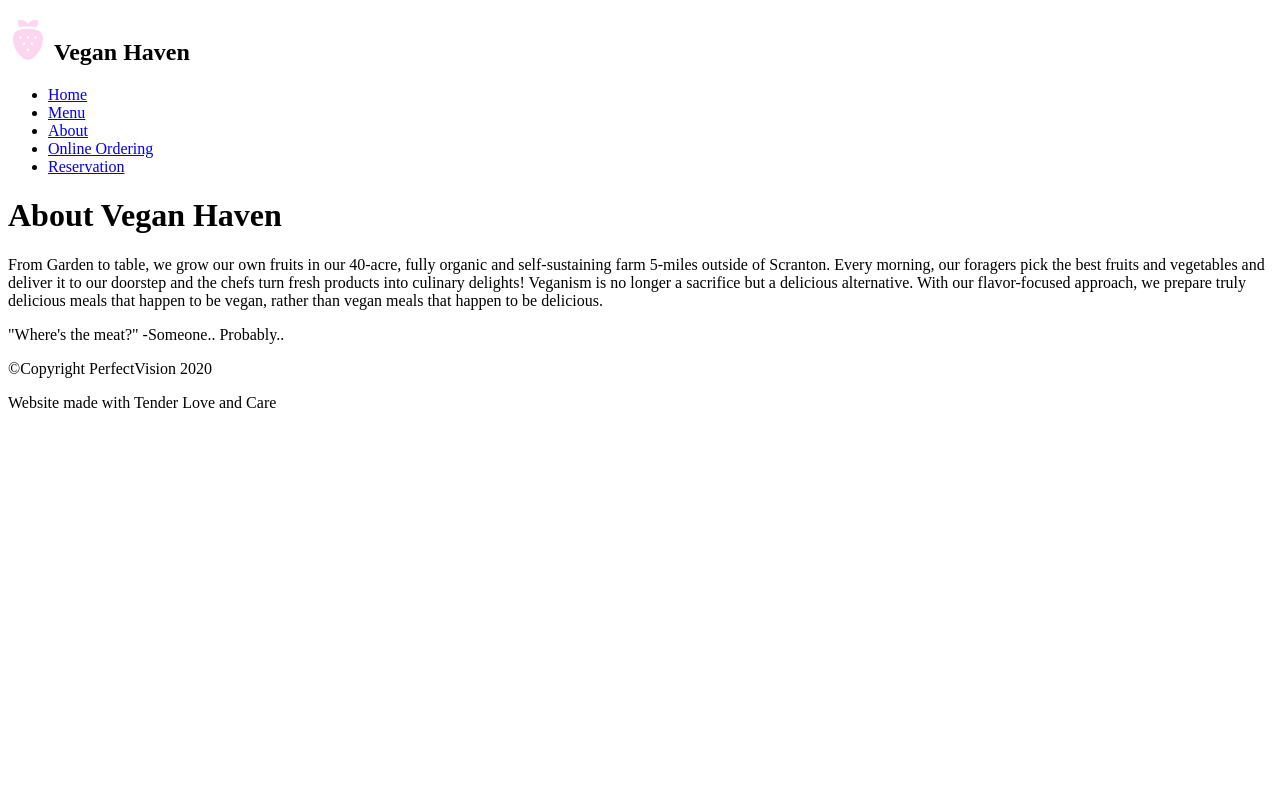
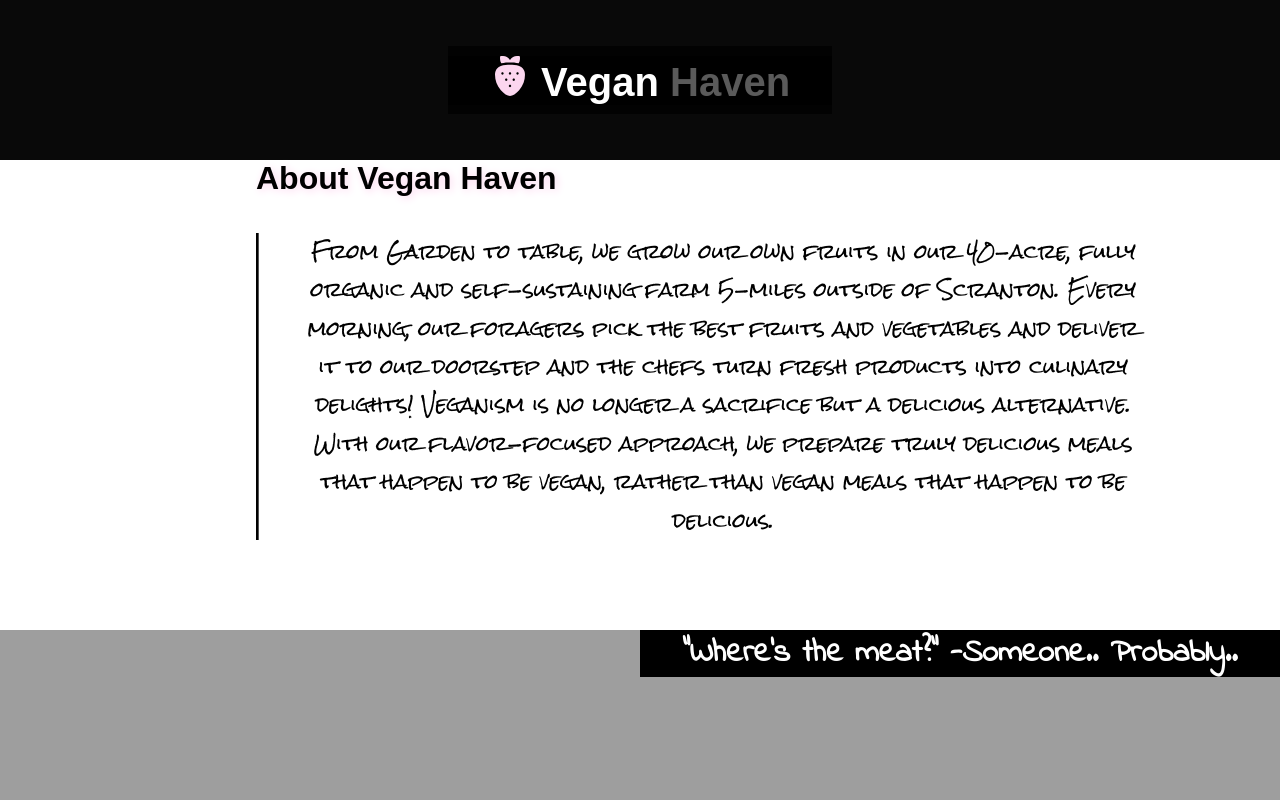
Before and after one commit to alfredpitchfork/VeganHaven.v.2, a website: page about.html in a window 1280 px wide. Shown: the top 800 px of the page. Drawn offline with Linux system fonts and the light colour scheme; the site is published under a folder, as on GitHub Pages, so addresses that start at the root find nothing; a web font is replaced by a local one.

Commit message:
Fixed hrefs

```diff
--- a/about.html
+++ b/about.html
@@ -4,7 +4,7 @@
 <head>
     <meta charset="UTF-8">
     <meta name="viewport" content="width=device-width, initial-scale=1.0">
-    <link rel="stylesheet" href="/dist/css/style.min.css">
+    <link rel="stylesheet" href="dist/css/style.min.css">
     <title>Vegan Haven</title>
 </head>
 
@@ -28,19 +28,19 @@
             </div>
             <ul class="list">
                 <li class="listitem__Home">
-                    <a href="/#">Home</a>
+                    <a href="index.html">Home</a>
                 </li>
                 <li class="listitem__Menu">
-                    <a href="/menu.html">Menu</a>
+                    <a href="menu.html">Menu</a>
                 </li>
                 <li class="listitem__About">
-                    <a href="/about.html">About</a>
+                    <a href="about.html">About</a>
                 </li>
                 <li class="listitem__OnlineOrdering">
-                    <a href="/onlineOrdering.html">Online Ordering</a>
+                    <a href="onlineOrdering.html">Online Ordering</a>
                 </li>
                 <li class="listitem__Reservation">
-                    <a href="/reservation.html">Reservation</a>
+                    <a href="reservation.html">Reservation</a>
                 </li>
 
             </ul>
```
Also changed, not shown: index.html (+6 -6 lines), menu.html (+6 -6 lines), onlineOrdering.html (+6 -6 lines), orderComplete.html (+6 -6 lines), reservation.html (+6 -6 lines), reservationComplete.html (+6 -6 lines).
